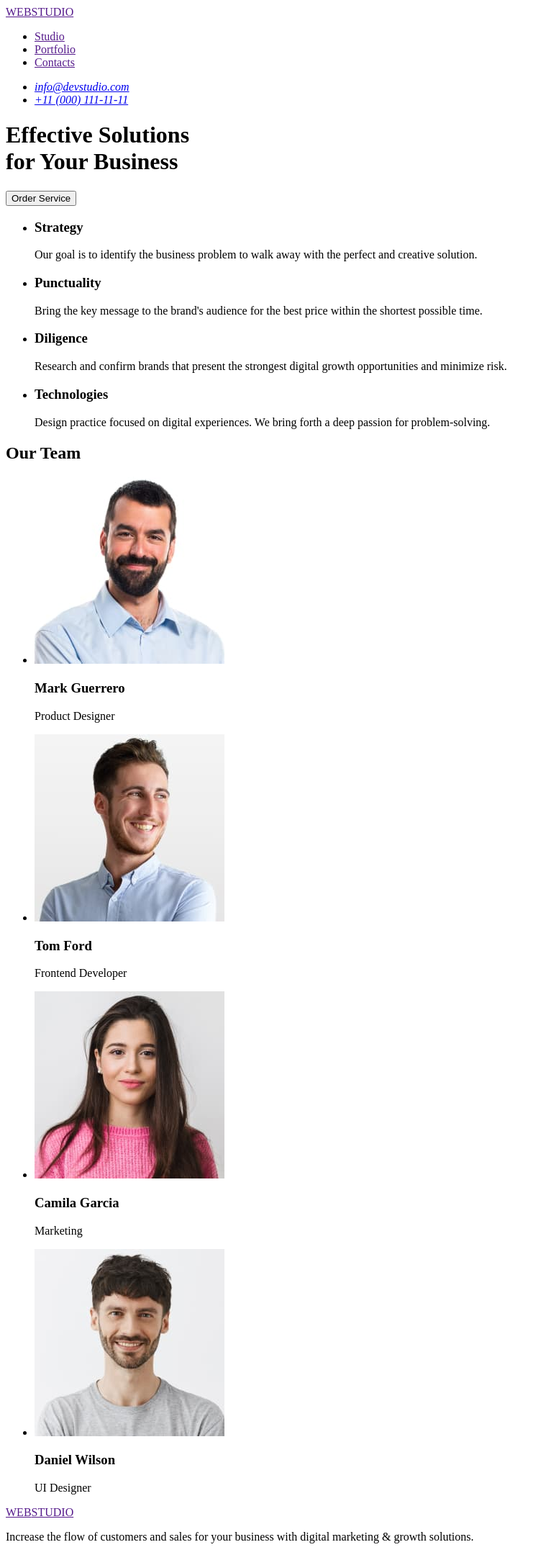
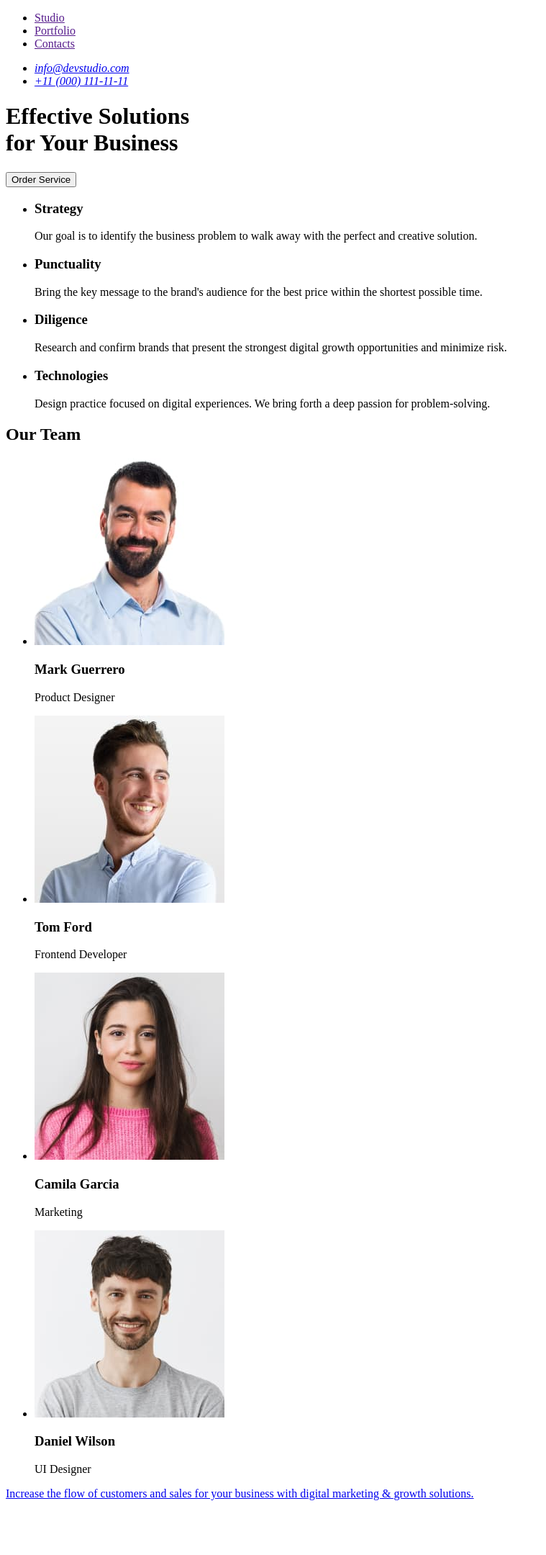
Before and after one commit to ddooss81/goit-markup-hw-01, a plain HTML site: page index.html in a window 1280 px wide. Shown: the whole page at 72% size, without its empty margins (0-759 px from the left). After the commit the page ends 2100 px from the top, so only its background shows below. Drawn offline with Linux system fonts and the light colour scheme.

Commit message:
Update index.html

```diff
--- a/index.html
+++ b/index.html
@@ -8,7 +8,7 @@
 <body>
     <header>
 
-            <a href=""><span>WEB</span>STUDIO</a>
+            <a href="./index.html"><WebStudio</a>
 
         <nav>
             <ul>
@@ -24,8 +24,7 @@
                     <a href="">Contacts</a>
                 </li>
             </ul>
-
-
+        </nav>
 
         <address>
 
@@ -40,7 +39,7 @@
             </ul>
 
         </address>
-        </nav>
+
     </header>
     <main>
             <h1>Effective Solutions <br>for Your Business</h1>
@@ -105,7 +104,7 @@
 
         </main>
         <footer>
-                <a href=""><span>WEB</span>STUDIO</a>
+                <a href="./index.html"><WebStudio</a>
 
                 <p>
                     Increase the flow of customers and sales for your business with digital marketing & growth solutions.
```
